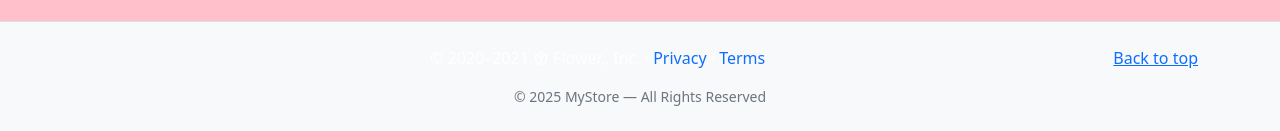
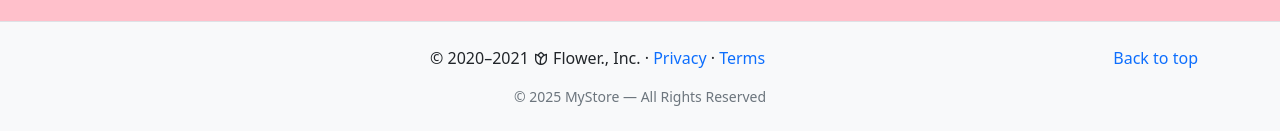
Before and after one commit to sanjaybajra/sanjay, a plain HTML site: page index.html in a window 1280 px wide. Shown: the part 2408-2539 px from the top of the page. Drawn offline with nearby package versions, Linux system fonts and the light colour scheme; a script that the page names is missing.

Commit message:
Modify footer class for styling changes
Removed 'text-white' class from footer for styling adjustments.

```diff
--- a/index.html
+++ b/index.html
@@ -400,9 +400,9 @@
         </div>
       </div>
 
-      <footer class="bg-light text-white py-4 border-top">
+      <footer class="bg-light  py-4 border-top">
         <div class="container text-center">
-          <p class="float-end"><a href="#">Back to top</a></p>
+          <p class="float-end"><a href="#"  style="text-decoration: none;">Back to top</a></p>
           <p>
             © 2020–2021 <i class="ri-flower-line"></i> Flower., Inc. ·
             <a href="#" style="text-decoration: none;">Privacy</a> ·
```
